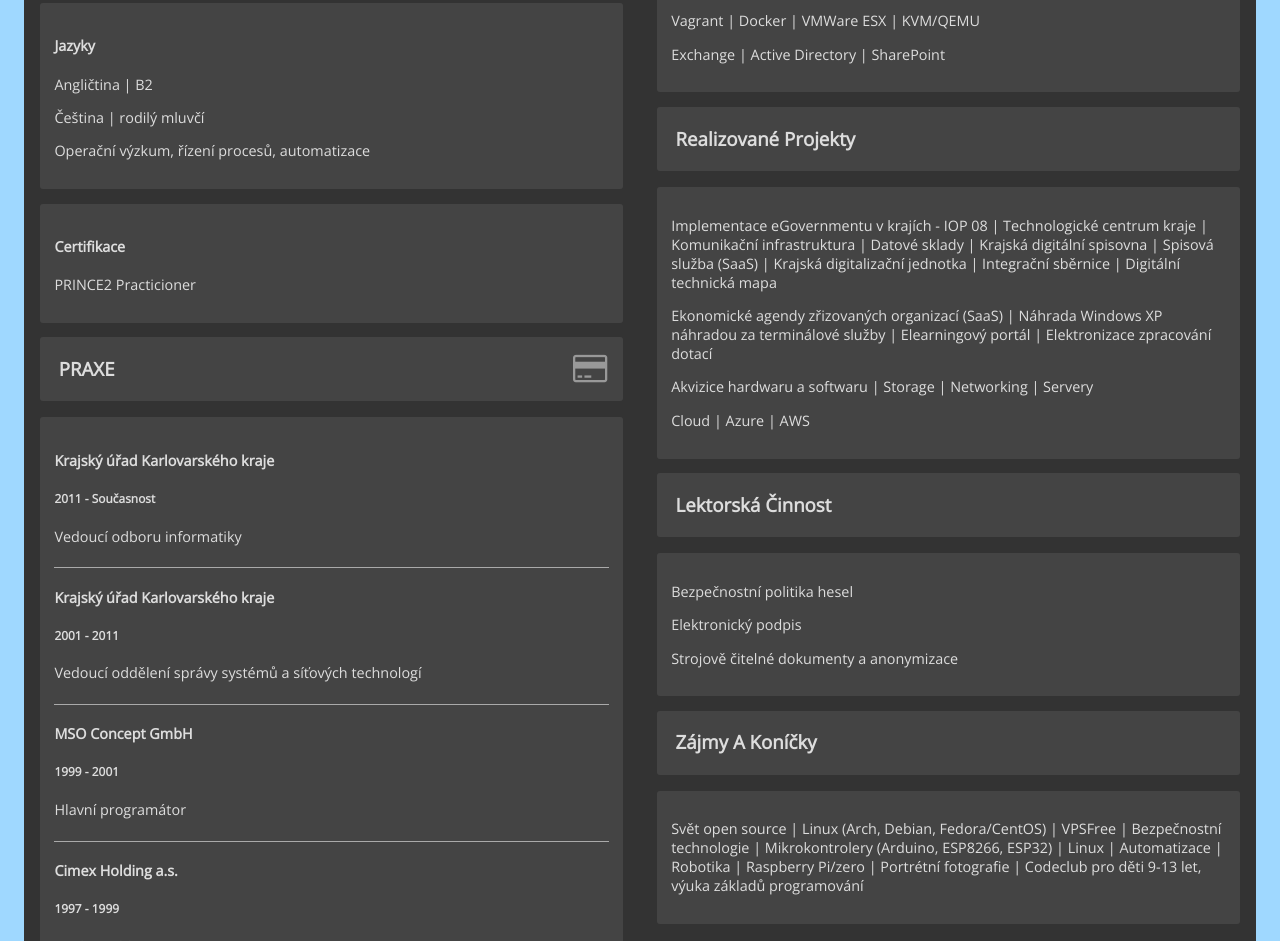
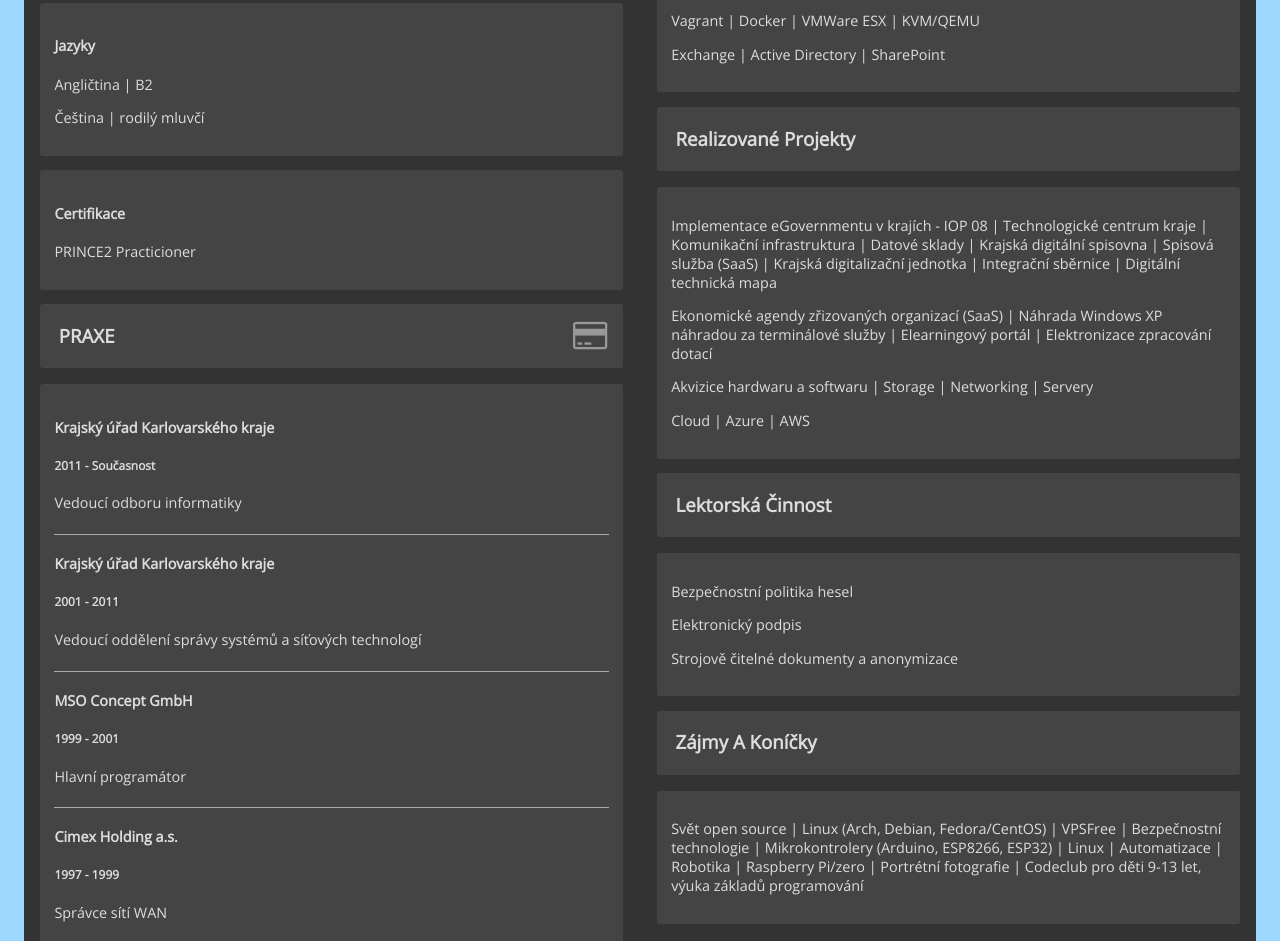
Before and after one commit to pkulda/petrkuldacz, a plain HTML site: page index.html in a window 1280 px wide. Shown: the part 1129-2070 px from the top of the page. Drawn offline with nearby package versions, Linux system fonts and the light colour scheme.

Commit message:
Update index.html

```diff
--- a/index.html
+++ b/index.html
@@ -77,7 +77,7 @@
           <h4>Jazyky</h4>
           <p>Angličtina | B2</p>
           <p>Čeština | rodilý mluvčí</p>
-          <p>Operační výzkum, řízení procesů, automatizace</p>
+
         </div>
       </article>
 
```
